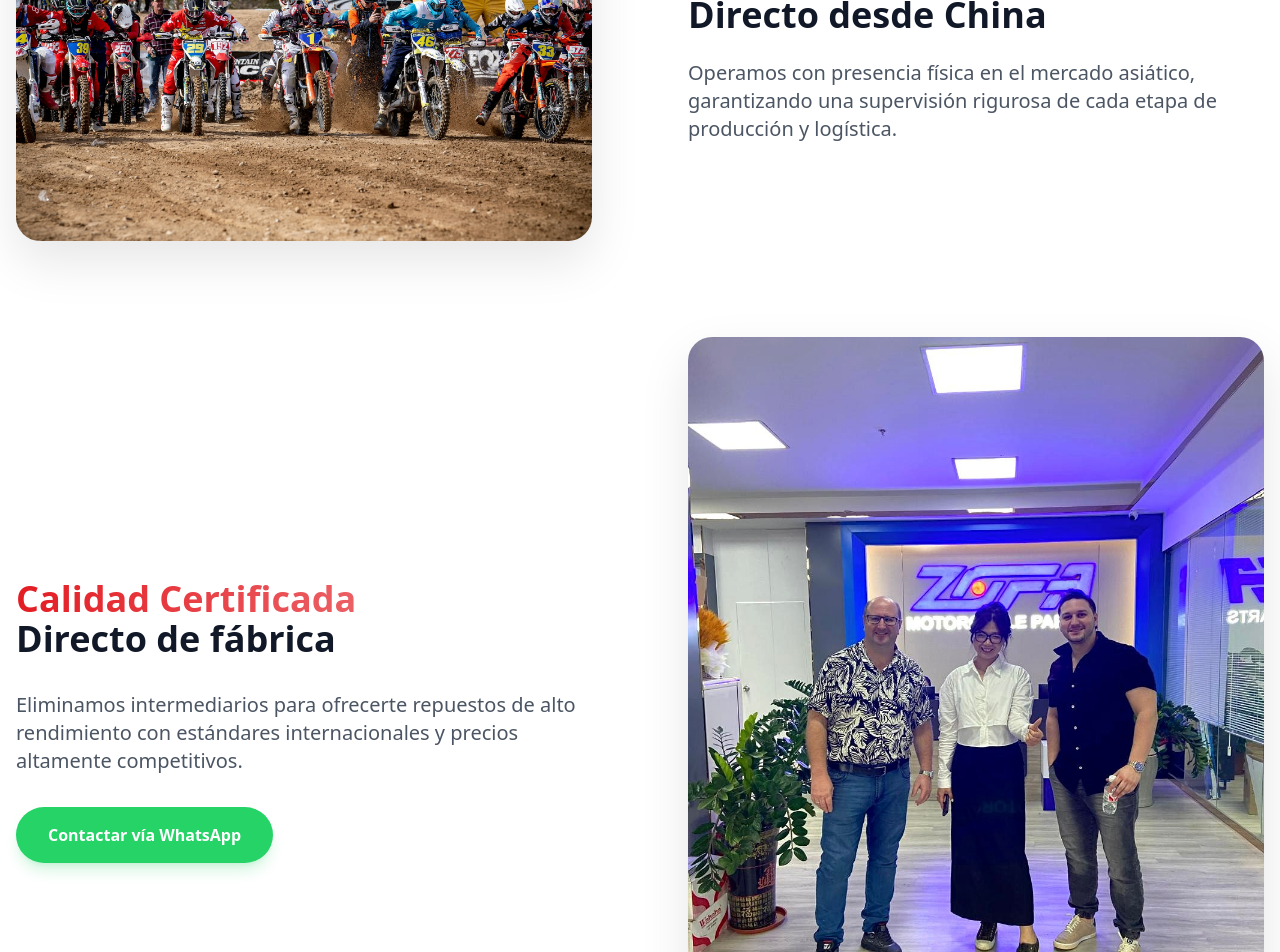
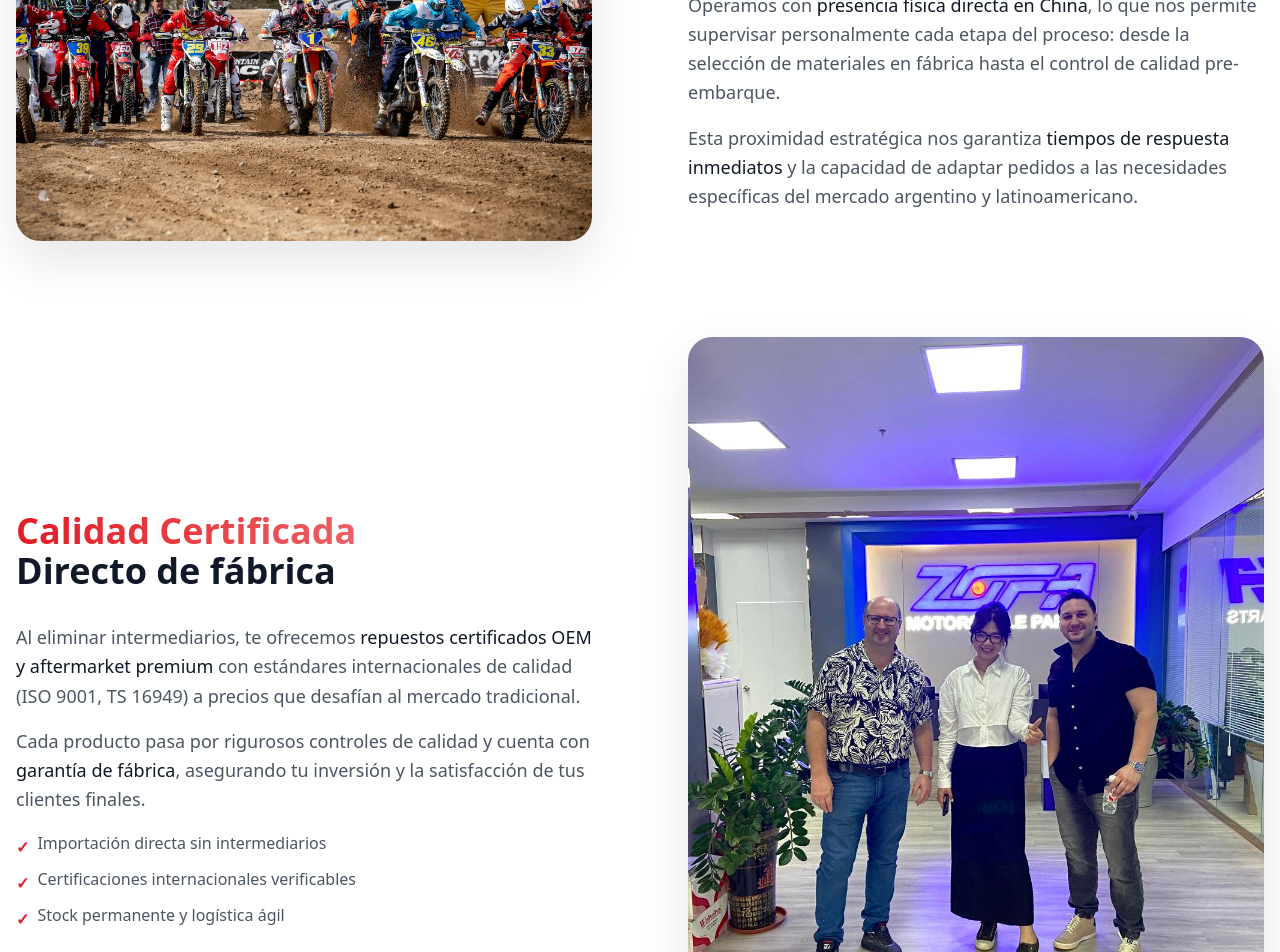
Before and after one commit to blexlegal-star/zda, a React (Vite) app in the folder web/: page / in a window 1280 px wide. Shown: the part 1720-2672 px from the top of the page. Built offline with nearby package versions, Linux system fonts and the light colour scheme.

Commit message:
feat: enrich copy, remove redundant WhatsApp button, fix email to contacto@zdadragon.com

```diff
--- a/web/src/components/features/Footer.tsx
+++ b/web/src/components/features/Footer.tsx
@@ -26,7 +26,7 @@ export function Footer() {
                     <div>
                         <h3 className="font-bold text-gray-900 mb-4">Contacto</h3>
                         <p className="text-sm text-gray-600 mb-2">WhatsApp: +54 3758 43-6120</p>
-                        <p className="text-sm text-gray-600">Email: contacto@zda.com.ar</p>
+                        <p className="text-sm text-gray-600">Email: contacto@zdadragon.com</p>
                     </div>
                 </div>
 
--- a/web/src/pages/Home.tsx
+++ b/web/src/pages/Home.tsx
@@ -105,9 +105,14 @@ export function Home() {
                                 <span className="bg-gradient-to-r from-[#1a237e] to-[#1a237e]/70 bg-clip-text text-transparent">Alianza estratégica</span> <br />
                                 <span className="text-gray-900">Directo desde China</span>
                             </motion.h3>
-                            <p className="text-gray-600 leading-relaxed text-lg md:text-xl font-light">
-                                Operamos con presencia física en el mercado asiático, garantizando una supervisión rigurosa de cada etapa de producción y logística.
-                            </p>
+                            <div className="space-y-4">
+                                <p className="text-gray-600 leading-relaxed text-lg font-light">
+                                    Operamos con <strong className="text-gray-900">presencia física directa en China</strong>, lo que nos permite supervisar personalmente cada etapa del proceso: desde la selección de materiales en fábrica hasta el control de calidad pre-embarque.
+                                </p>
+                                <p className="text-gray-600 leading-relaxed text-lg font-light">
+                                    Esta proximidad estratégica nos garantiza <strong className="text-gray-900">tiempos de respuesta inmediatos</strong> y la capacidad de adaptar pedidos a las necesidades específicas del mercado argentino y latinoamericano.
+                                </p>
+                            </div>
                         </div>
                     </div>
 
@@ -122,17 +127,28 @@ export function Home() {
                                 <span className="bg-gradient-to-r from-[#e31c23] to-[#e31c23]/70 bg-clip-text text-transparent">Calidad Certificada</span> <br />
                                 <span className="text-gray-900">Directo de fábrica</span>
                             </motion.h3>
-                            <p className="text-gray-600 leading-relaxed text-lg md:text-xl font-light">
-                                Eliminamos intermediarios para ofrecerte repuestos de alto rendimiento con estándares internacionales y precios altamente competitivos.
-                            </p>
-                            <a
-                                href="https://api.whatsapp.com/send?phone=543758436120"
-                                target="_blank"
-                                rel="noopener noreferrer"
-                                className="inline-flex items-center justify-center bg-[#25D366] text-white px-8 py-4 rounded-full font-bold shadow-lg shadow-[#25D366]/20 hover:bg-[#128c7e] hover:-translate-y-1 transition-all duration-300"
-                            >
-                                Contactar vía WhatsApp
-                            </a>
+                            <div className="space-y-4">
+                                <p className="text-gray-600 leading-relaxed text-lg font-light">
+                                    Al eliminar intermediarios, te ofrecemos <strong className="text-gray-900">repuestos certificados OEM y aftermarket premium</strong> con estándares internacionales de calidad (ISO 9001, TS 16949) a precios que desafían al mercado tradicional.
+                                </p>
+                                <p className="text-gray-600 leading-relaxed text-lg font-light">
+                                    Cada producto pasa por rigurosos controles de calidad y cuenta con <strong className="text-gray-900">garantía de fábrica</strong>, asegurando tu inversión y la satisfacción de tus clientes finales.
+                                </p>
+                                <ul className="space-y-2 text-gray-600 text-base">
+                                    <li className="flex items-start gap-2">
+                                        <span className="text-[#e31c23] font-bold mt-1">✓</span>
+                                        <span>Importación directa sin intermediarios</span>
+                                    </li>
+                                    <li className="flex items-start gap-2">
+                                        <span className="text-[#e31c23] font-bold mt-1">✓</span>
+                                        <span>Certificaciones internacionales verificables</span>
+                                    </li>
+                                    <li className="flex items-start gap-2">
+                                        <span className="text-[#e31c23] font-bold mt-1">✓</span>
+                                        <span>Stock permanente y logística ágil</span>
+                                    </li>
+                                </ul>
+                            </div>
                         </div>
                         <div className="rounded-3xl overflow-hidden shadow-[0_20px_50px_rgba(0,0,0,0.1)] group">
                             <img
```
